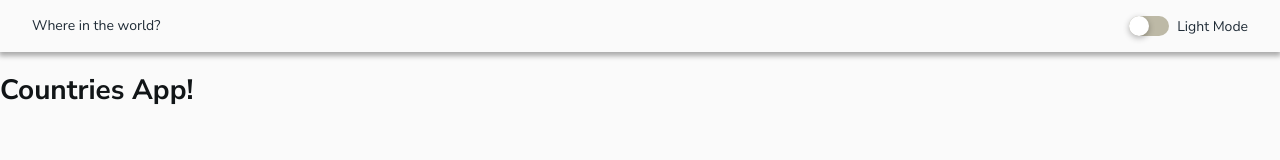
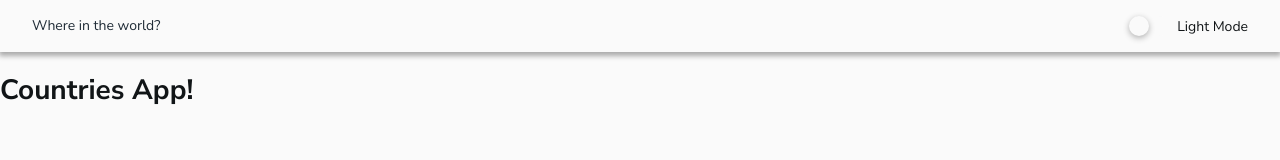
Before and after one commit to cmunozm/countriesApp, a React (Vite) app: page / in a window 1280 px wide. Shown: the top 160 px of the page. Built offline with nearby package versions, Linux system fonts and the light colour scheme.

Commit message:
Context added

```diff
--- a/src/App.tsx
+++ b/src/App.tsx
@@ -1,10 +1,16 @@
+import { useContext } from 'react';
+import { themeContext } from './infrastructure/themeContext';
 import Header from './components/header/Header';
 
 function App() {
+  const { theme } = useContext(themeContext);
+
   return (
     <>
-      <Header title={'Where in the world?'} />
-      <h1>Countries App!</h1>
+      <div className={theme.isDark ? 'dark-mode' : ''}>
+        <Header title={'Where in the world?'} />
+        <h1>Countries App!</h1>
+      </div>
     </>
   );
 }
--- a/src/components/header/Header.tsx
+++ b/src/components/header/Header.tsx
@@ -8,7 +8,7 @@ const Header = ({ title }: HeaderProps) => {
   return (
     <header className='header'>
       <a>{title}</a>
-      <Toggle isDark={false} onChangeTheme={() => {}} />
+      <Toggle />
     </header>
   );
 };
--- a/src/components/toggle/Toggle.tsx
+++ b/src/components/toggle/Toggle.tsx
@@ -1,9 +1,11 @@
-type ToggleProps = {
-  isDark: boolean;
-  onChangeTheme: () => void;
-};
+import { useContext } from 'react';
+import { themeContext } from '../../infrastructure/themeContext';
 
-const Toggle = ({ isDark, onChangeTheme }: ToggleProps) => {
+const Toggle = () => {
+  const { theme, handleTheme } = useContext(themeContext);
+
+  // const onChangeTheme = () => setTheme({ isDark: !theme });
+
   return (
     <label className='switch'>
       <span className='switch__inputContainer'>
@@ -11,11 +13,11 @@ const Toggle = ({ isDark, onChangeTheme }: ToggleProps) => {
           className='switch__input'
           type='checkbox'
           name='toggleTheme'
-          onClick={onChangeTheme}
+          onClick={handleTheme}
         />
         <span />
       </span>
-      <span>{isDark ? 'Dark' : 'Light'} Mode</span>
+      <span>{theme.isDark ? 'Dark' : 'Light'} Mode</span>
     </label>
   );
 };
--- a/src/components/toggle/_toggle.scss
+++ b/src/components/toggle/_toggle.scss
@@ -10,7 +10,7 @@
     font-size: 20px; /* 1 */
     height: 1em;
     width: 2em;
-    background: #bdb9a6;
+    background: $input-color;
     border-radius: 1em;
 
     span {
@@ -18,7 +18,7 @@
       height: 1em;
       width: 1em;
       border-radius: 1em;
-      background: #fff;
+      background: $background-color;
       box-shadow: 0 0.1em 0.3em rgba(0, 0, 0, 0.3);
       -webkit-transition: all 300ms;
       -moz-transition: all 300ms;
@@ -35,4 +35,8 @@
       transform: translate3d(100%, 0, 0);
     }
   }
+
+  span {
+    color: $text-color;
+  }
 }
--- /dev/null
+++ b/src/infrastructure/themeContext.tsx
@@ -0,0 +1,34 @@
+import { createContext, useState } from 'react';
+
+// ======= Context =======
+export type Theme = {
+  isDark: boolean;
+};
+
+export interface ThemeContextInterface {
+  theme: Theme;
+  handleTheme: () => void;
+}
+
+export const themeContext = createContext<ThemeContextInterface>(
+  {} as ThemeContextInterface
+);
+
+// ======= Provider =======
+type ThemeProviderProps = {
+  children: JSX.Element | JSX.Element[];
+};
+
+export default function ThemeProvider({ children }: ThemeProviderProps) {
+  const [theme, setTheme] = useState<Theme>({ isDark: false });
+
+  const handleTheme = () => {
+    setTheme({ isDark: !theme.isDark });
+  };
+
+  return (
+    <themeContext.Provider value={{ theme, handleTheme }}>
+      {children}
+    </themeContext.Provider>
+  );
+}
--- a/src/main.tsx
+++ b/src/main.tsx
@@ -1,10 +1,13 @@
-import React from 'react'
-import ReactDOM from 'react-dom/client'
-import App from './App'
-import './index.scss'
+import React from 'react';
+import ReactDOM from 'react-dom/client';
+import App from './App';
+import './index.scss';
+import ThemeProvider from './infrastructure/themeContext';
 
 ReactDOM.createRoot(document.getElementById('root')!).render(
   <React.StrictMode>
-    <App />
-  </React.StrictMode>,
-)
+    <ThemeProvider>
+      <App />
+    </ThemeProvider>
+  </React.StrictMode>
+);
--- a/src/styles/_variables.scss
+++ b/src/styles/_variables.scss
@@ -15,13 +15,13 @@ $background-color: $background-color-light;
 $text-color: $text-color-light;
 $input-color: $input-color-light;
 
-@mixin theme($theme) {
-  @if $theme == dark {
-    $primary-color: $primary-color-dark;
-    $background-color: $background-color-dark;
-    $text-color: $text-color-dark;
-    $input-color: $input-color-dark;
-  }
+$dark-theme: false !default;
+
+@if $dark-theme {
+  $primary-color: $primary-color-dark;
+  $background-color: $background-color-dark;
+  $text-color: $text-color-dark;
+  $input-color: $input-color-dark;
 }
 
 body {
@@ -30,6 +30,5 @@ body {
 }
 
 .dark-mode {
-  @include theme(dark);
   background-color: $background-color-dark;
 }
```
